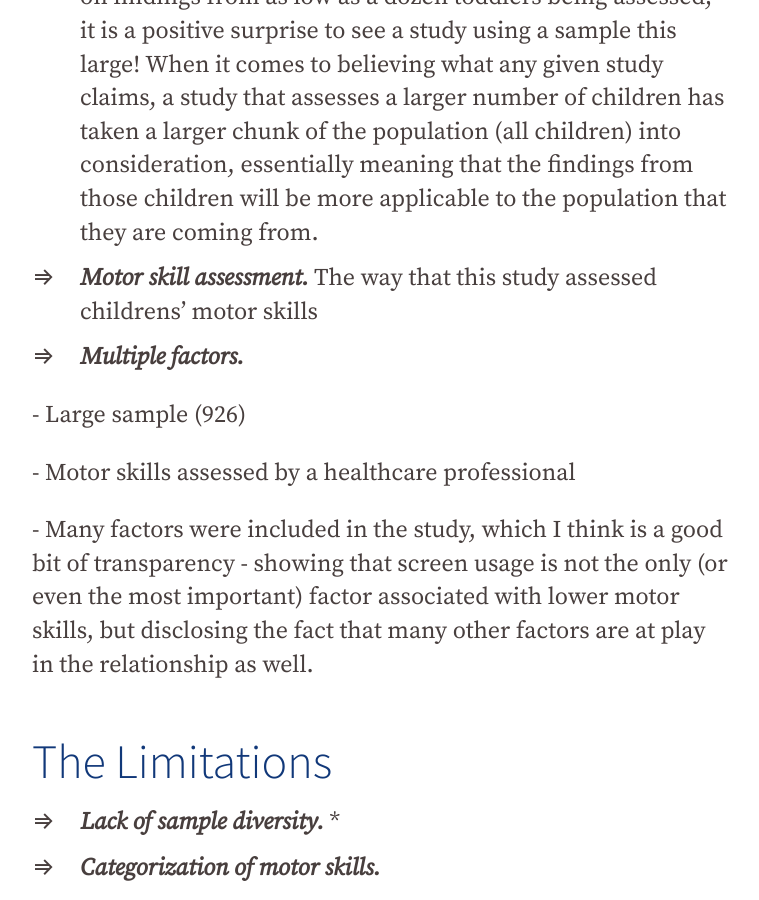
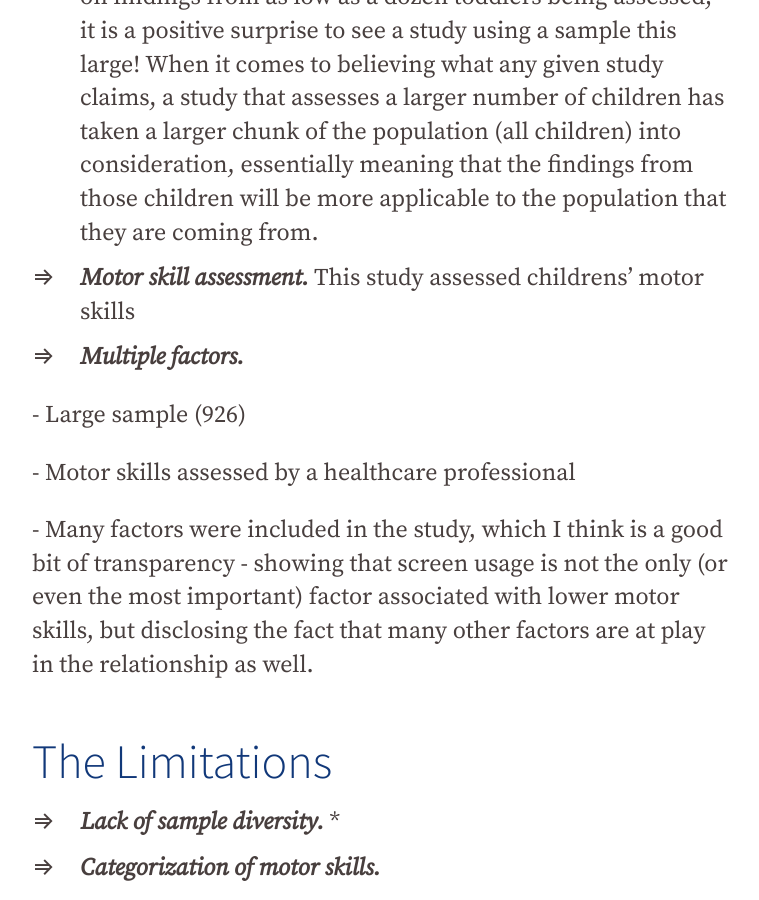
Before and after one commit to famliy-screen-time/familyscreentime.ca, a Jekyll site: the page built from _posts/2020-06-15-st-bp.md, in a window 1280 px wide and 900 px high, scrolled down 2548 px. Shown: the whole window, without its empty margins (56-815 px from the left). Built offline with Jekyll 4.4.1, drawn with Linux system fonts in a browser that asks for light colours; nearby versions of some CDN libraries.

Commit message:
Update Blog “2020-06-15-st-bp”

```diff
--- a/_posts/2020-06-15-st-bp.md
+++ b/_posts/2020-06-15-st-bp.md
@@ -27,7 +27,7 @@ While these are some interesting and important claims, we cannot simply walk awa
 # The Strengths
 
 * ***Large sample size.*** This study looked at an impressing sample of 926 children. Because we so often see studies making claims about the entire world's population of children based on findings from as low as a dozen toddlers being assessed, it is a positive surprise to see a study using a sample this large! When it comes to believing what any given study claims, a study that assesses a larger number of children has taken a larger chunk of the population (all children) into consideration, essentially meaning that the findings from those children will be more applicable to the population that they are coming from.
-* ***Motor skill assessment.*** The way that this study assessed childrens' motor skills
+* ***Motor skill assessment.*** This study assessed childrens' motor skills
 * ***Multiple factors.***
 
 \- Large sample (926)
```
